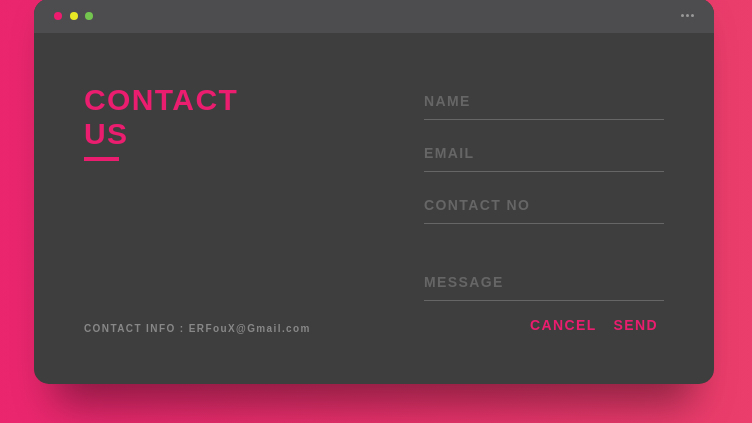
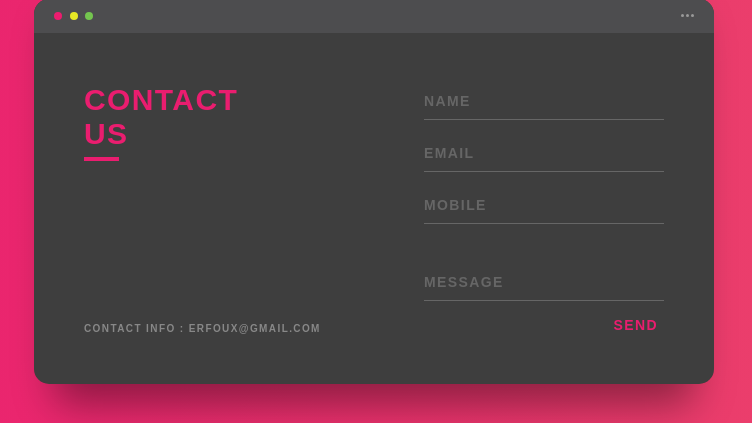
Before and after one commit to ERFouX/contact-us-form, a PHP site: page / in a window 1280 px wide. Shown: the part 217-640 px from the top of the page, without its empty margins (266-1018 px from the left). Run offline with PHP 8.4, Linux system fonts and the light colour scheme.

Commit message:
Fix the problem of form data not being submitted

```diff
--- a/index.php
+++ b/index.php
@@ -28,7 +28,7 @@
                             <span>CONTACT</span>
                             <span>US</span>
                         </div>
-                        <div class="app-contact">CONTACT INFO : <a class="app-contact" style="text-decoration: none;" href="mailto:ERFouX@Gmail.com">ERFouX@Gmail.com</a></div>
+                        <div class="app-contact">CONTACT INFO : <a class="app-contact" style="text-decoration: none;" href="mailto:ERFouX@Gmail.com">ERFOUX@GMAIL.COM</a></div>
                     </div>
                     <div class="screen-body-item">
                         <div class="app-form">
@@ -40,14 +40,13 @@
                                     <input name="email" type="email" class="app-form-control" placeholder="EMAIL" required>
                                 </div>
                                 <div class="app-form-group">
-                                    <input name="contact_no" type="tel" class="app-form-control" placeholder="CONTACT NO">
+                                    <input name="mobile" type="tel" class="app-form-control" placeholder="MOBILE" pattern="09\d{9}" title="Enter a valid 11-digit mobile number starting with 09" inputmode="numeric">
                                 </div>
                                 <div class="app-form-group message">
                                     <input name="message" class="app-form-control" placeholder="MESSAGE" required>
                                 </div>
                                 <div class="app-form-group buttons">
-                                    <button class="app-form-button">CANCEL</button>
-                                    <button type="submit" class="app-form-button">SEND</button>
+                                    <button type="submit" name="submit" class="app-form-button">SEND</button>
                                 </div>
                             </form>
                         </div>
```
